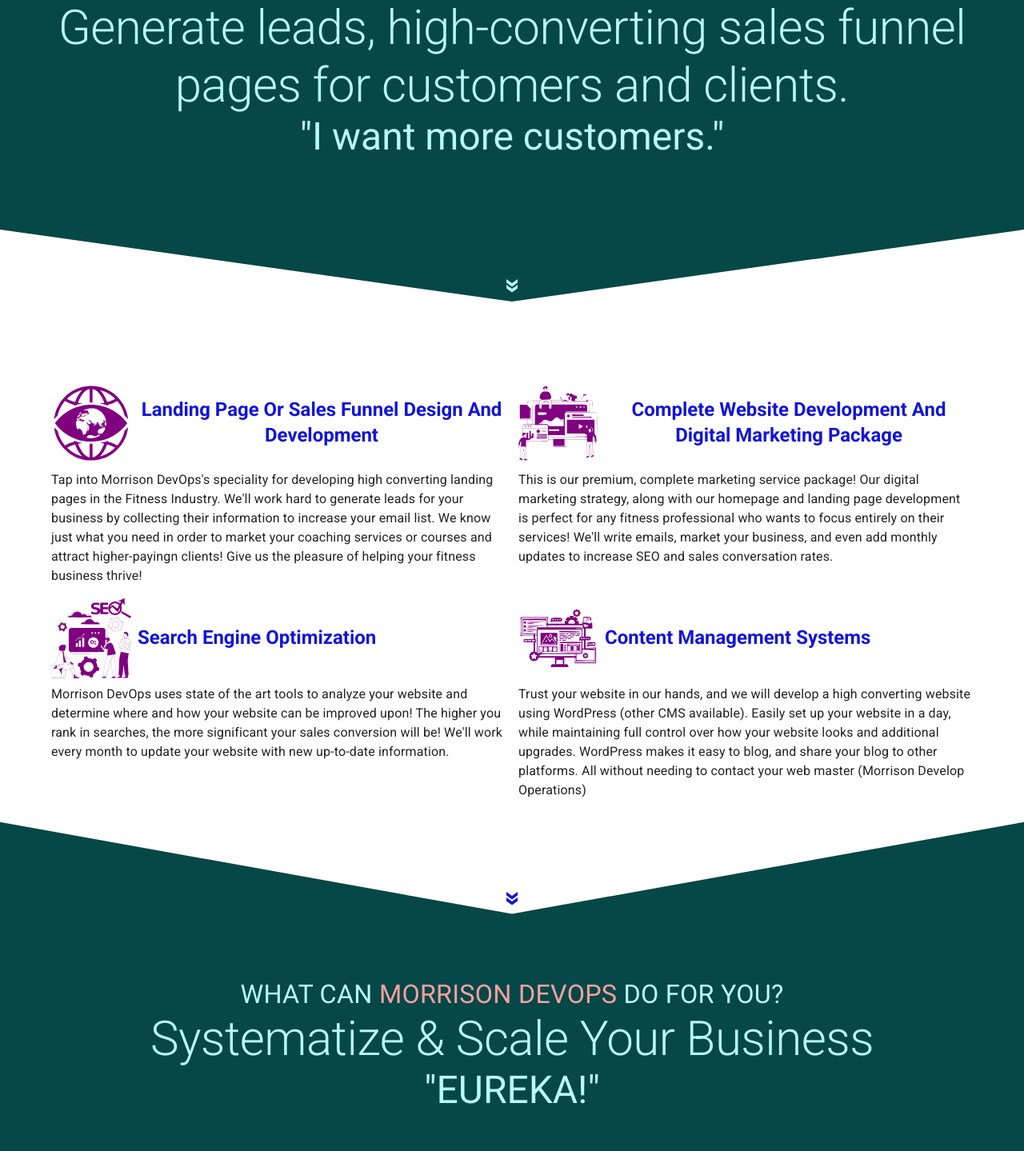
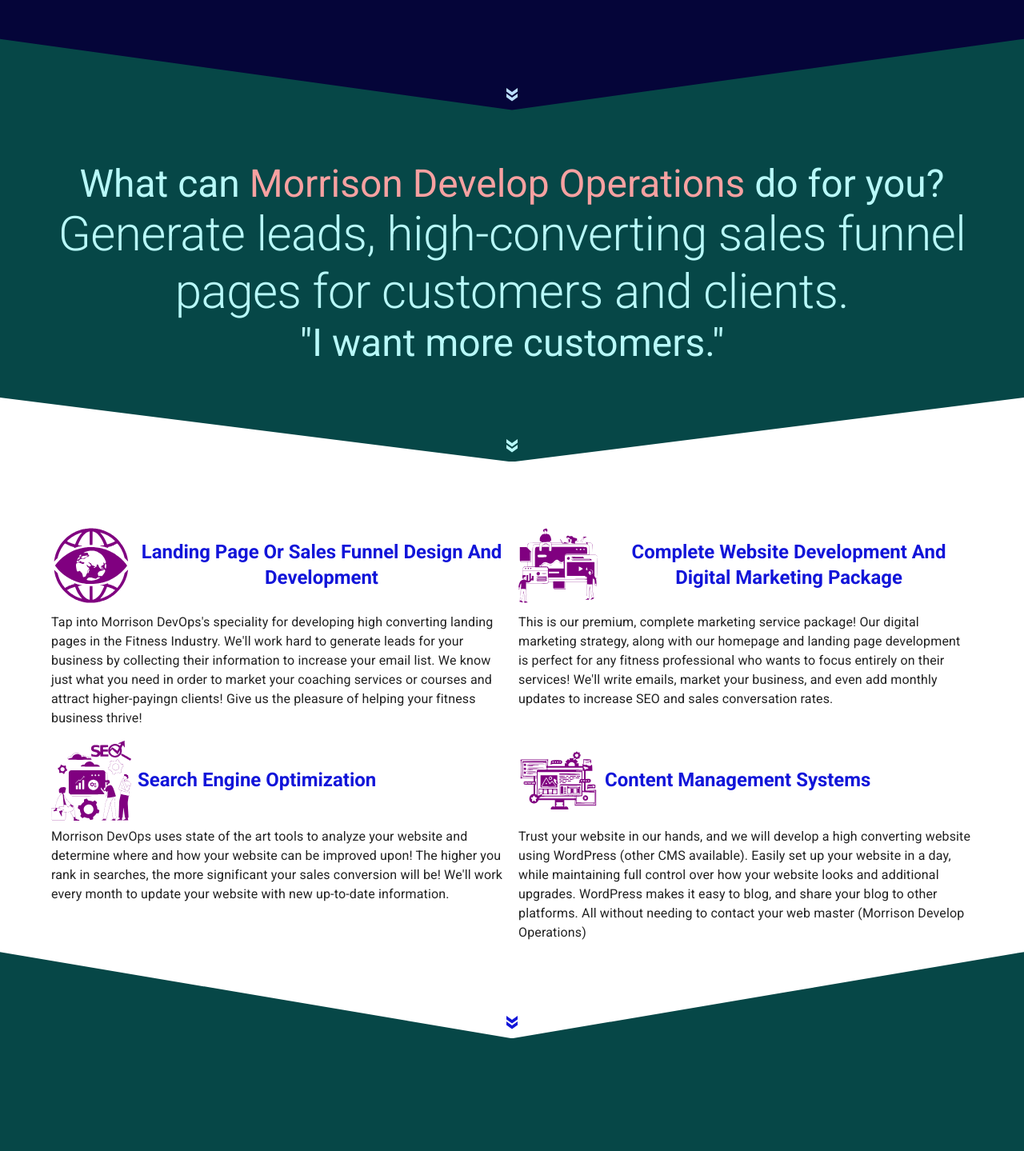
Before and after one commit to mjmorrison10/landing-page-template, a Next.js app: page / in a window 1280 px wide. Shown: the part 1111-2550 px from the top of the page at 80% size. Built offline with nearby package versions, Linux system fonts and the light colour scheme.

Commit message:
responsive design

```diff
--- a/Components/EleventhSection.js
+++ b/Components/EleventhSection.js
@@ -60,7 +60,7 @@
     minHeight: "50vh",
     display: "flex",
     alignItems: "center",
-    justifyContent: "space-around",
+    justifyContent: "center",
     flexDirection: "column",
     gap: 1,
     textAlign: "center",
@@ -69,13 +69,14 @@
     backgroundRepeat: "no-repeat",
     backgroundSize: "cover",
     boxShadow: `inset 0 0 0 1000px rgba(0,0,0,.5)`,
+    py: 1,
   };
 
   let secondBoxStyles = {
     minHeight: "50vh",
     display: "flex",
     alignItems: "center",
-    justifyContent: "space-around",
+    justifyContent: "center",
     flexDirection: "column",
     gap: 1,
     textAlign: "center",
@@ -84,6 +85,7 @@
     backgroundRepeat: "no-repeat",
     backgroundSize: "cover",
     boxShadow: `inset 0 0 0 1000px rgba(0,0,0,.6)`,
+    py: 1,
   };
   let thirdBoxStyles = {
     minHeight: "60vh",
@@ -97,6 +99,8 @@
     backgroundPosition: "center",
     backgroundRepeat: "no-repeat",
     backgroundSize: "cover",
+    py: 1,
+    pb: 5,
   };
 
   const header01 = {
@@ -144,7 +148,7 @@
   return (
     // <Box sx={sectionStyles}>
     // {/* <Box sx={containerStyles}> */}
-    <Grid container sx={topSectionStyles}>
+    <Grid container sx={topSectionStyles} id="Apply Content">
       <Grid item xs={12} md={6} sx={firstBoxStyles}>
         <Typography variant="h4" component="h2" sx={header01}>
           {content.header01a}
--- a/Components/FourthIntro.js
+++ b/Components/FourthIntro.js
@@ -15,7 +15,8 @@
     bgcolor: "darkBg.secondary",
     minHeight: "75vh",
     mt: -15,
-    pt: {xs: 10, md: 15,},
+    pt: {xs: 20, sm: 10, md: 30,},
+    gap: 10,
     clipPath: clipPathBottom2,
     zIndex: 9,
     position: "relative",
@@ -23,17 +24,18 @@
     flexDirection: "column",
     alignItems: "center",
 
-    justifyContent: "space-between",
+    justifyContent: "flex-end",
   };
 
   const containerStyles = {
-    pt: 10,
+    // pt: 10,
     display: "flex",
     justifyContent: "center",
     alignItems: "center",
     flexDirection: "column",
     textAlign: "center",
     color: "darkBgSecondary.main",
+    flexGrow: 1,
   };
 
   const header = { textTransform: "uppercase" };
@@ -72,7 +74,7 @@
       </Container>
 
       <Box sx={iconButtonBoxStyles}>
-        <IconButton sx={arrowIconStyles}>
+        <IconButton sx={arrowIconStyles} href="#SystemsContent">
           <DoubleArrow color={"darkBgSecondary"} />
           {/* <MorrisonDevOpsIcon color="blue" sx={iconRootStyles} /> */}
         </IconButton>
--- a/Components/Header.js
+++ b/Components/Header.js
@@ -184,6 +184,7 @@
               <DialogContent sx={dialogContentStyles}>
                 {content.pages.map((page) => (
                   <Button
+                    key={page}
                     color="darkBg"
                     variant="contained"
                     href={
--- a/Components/Intro.js
+++ b/Components/Intro.js
@@ -38,26 +38,26 @@
   color: "darkBgPrimary.light",
   backgroundColor: "darkBg.main",
   clipPath: clipPathBottom,
+  // pb: "6%",
+  pt: { xs: 20, sm: 15, md: 10 },
 
-  // pb: "6%",
-  pt: { xs: 20, sm: 5, md: 0 },
   display: "flex",
   flexDirection: "column",
-  justifyContent: "space-between",
+  justifyContent: "flex-end",
   alignItems: "center",
   zIndex: 20,
   position: "relative",
 };
 
 const containerStyles = {
-  height: "100vh",
+  // height: "100vh",
   display: "flex",
   flexDirection: "column",
   alignItems: "center",
   justifyContent: "center",
   textAlign: "center",
-  // gap: 10,
-  mb: { xs: 30, sm: 15, md: 10 },
+  gap: 10,
+  pb: { xs: 30, sm: 15, md: 15 },
 };
 
 const freeAccessStyles = {
@@ -136,7 +136,7 @@
 
 function Intro() {
   return (
-    <Box sx={sectionStyles}  id="Get Started">
+    <Box sx={sectionStyles} id="Get Started">
       <Container maxWidth="lg" sx={containerStyles}>
         <MorrisonDevOpsIcon
           color={customColors.icon.blue200}
@@ -213,7 +213,7 @@
       </Container>
 
       <Box sx={iconButtonBoxStyles}>
-        <IconButton sx={arrowIconStyles}>
+        <IconButton sx={arrowIconStyles} href="#Services">
           <DoubleArrow color={"infoRev"} />
           {/* <MorrisonDevOpsIcon color="blue" sx={iconRootStyles} /> */}
         </IconButton>
--- a/Components/NinthSection.js
+++ b/Components/NinthSection.js
@@ -52,7 +52,7 @@
     position: "relative",
     zIndex: 60,
     bgcolor: bgColor,
-    p: { xs: 1, md: 0 },
+    px: { xs: 1, md: 0 },
   };
 
   const containerStyles = {
@@ -126,7 +126,7 @@
   };
 
   const headingTypoStyles = {
-    textAlign: "center",
+    // textAlign: "center",
     color: "info.dark",
     fontWeight: "bold",
     textTransform: "capitalize",
@@ -166,7 +166,7 @@
 
   const arrowIconStyles = {
     // bgcolor: 'blue',
-    color: "darkBg.light",
+    color: "infoRev.dark",
     transform: "rotate(90deg)",
     // position: "absolute",
     // bottom: 5,
@@ -365,7 +365,7 @@
         </Grid>
 
         <Box sx={iconButtonBoxStyles}>
-          <IconButton sx={arrowIconStyles}>
+          <IconButton sx={arrowIconStyles} href="#Apply Content">
             <DoubleArrow />
           </IconButton>
         </Box>
--- a/Components/SecondaryIntro.js
+++ b/Components/SecondaryIntro.js
@@ -19,9 +19,10 @@
 
   const sectionStyles = {
     bgcolor: "darkBg.secondary",
-    minHeight: "75vh",
+    // minHeight: "75vh",
     mt: -12,
-    pt: "8%",
+    pt: 20,
+    // pt: "8%",
     clipPath: clipPathBottom2,
 
     zIndex: 19,
@@ -29,13 +30,13 @@
     display: "flex",
     flexDirection: "column",
     alignItems: "center",
-
-    justifyContent: "space-between",
+    justifyContent: "flex-end",
+    gap: 10,
   };
 
   const containerStyles = {
-    pt: 8,
-    pb: 14,
+    // pt: 8,
+    // pb: 14,
     display: "flex",
     justifyContent: "center",
     alignItems: "center",
@@ -78,7 +79,7 @@
       </Container>
 
       <Box sx={iconButtonBoxStyles}>
-        <IconButton sx={arrowIconStyles}>
+        <IconButton sx={arrowIconStyles} href="#ServiceContent">
           <DoubleArrow color={"darkBgSecondary"} />
           {/* <MorrisonDevOpsIcon color="blue" sx={iconRootStyles} /> */}
         </IconButton>
--- a/Components/SeventhSection.js
+++ b/Components/SeventhSection.js
@@ -48,10 +48,15 @@
     position: "relative",
     zIndex: 18,
     bgcolor: "white",
+
   };
 
   const containerStyles = {
     pt: "8%",
+    display: 'flex',
+    alignItems: 'center',
+    justifyContent: 'center',
+    flexGrow: 1,
   };
 
   const headingTypoStyles = {
@@ -79,7 +84,7 @@
   };
 
   return (
-    <Box component="section" sx={sectionStyles}>
+    <Box component="section" sx={sectionStyles} id="Digital Marketing Content">
       <Container sx={containerStyles}>
         <Grid container spacing={2}>
           <Grid item xs={12} md={6}>
@@ -135,7 +140,7 @@
       </Container>
 
       <Box sx={iconButtonBoxStyles}>
-        <IconButton sx={arrowIconStyles}>
+        <IconButton sx={arrowIconStyles} href="#Six Motivations">
           <DoubleArrow color={"info"} />
           {/* <MorrisonDevOpsIcon color="blue" sx={iconRootStyles} /> */}
         </IconButton>
--- a/Components/SixthSection.js
+++ b/Components/SixthSection.js
@@ -13,29 +13,29 @@
   };
   const sectionStyles = {
     bgcolor: "darkBg.secondary",
-    minHeight: "75vh",
-    mt: -15,
-    pt: 15,
+    minHeight: "100vh",
+    height: 500,
+    // mt: -15,
+    // pt: 15,
     clipPath: clipPathBottom2,
     zIndex: 9,
     position: "relative",
     display: "flex",
     flexDirection: "column",
     alignItems: "center",
-
     justifyContent: "flex-end",
+    pt: { xs: 20, sm: 20, md: 15 },
   };
 
   const containerStyles = {
     // py: 10,
-    pt: {xs: 20, md: 10},
-    pb: { xs: 20, md: 15 },
     display: "flex",
     justifyContent: "center",
     alignItems: "center",
     flexDirection: "column",
     textAlign: "center",
     color: "darkBgSecondary.main",
+    flexGrow: 1,
   };
 
   const header = { textTransform: "uppercase" };
@@ -74,7 +74,7 @@
       </Container>
 
       <Box sx={iconButtonBoxStyles}>
-        <IconButton sx={arrowIconStyles}>
+        <IconButton sx={arrowIconStyles} href="#Digital Marketing Content">
           <DoubleArrow color={"darkBgSecondary"} />
           {/* <MorrisonDevOpsIcon color="blue" sx={iconRootStyles} /> */}
         </IconButton>
--- a/Components/TenthSection.js
+++ b/Components/TenthSection.js
@@ -14,15 +14,17 @@
     display: "flex",
     alignItems: "center",
     justifyContent: "center",
-    minHeight: "65vh",
+    minHeight: "75vh",
     backgroundColor: "darkBg.main",
 
     color: "darkBgPrimary.light",
     position: "relative",
     zIndex: 9,
+    mt: {xs: -10, md: -15,},
+    pt: 10,
 
-    mt: {xs: -20, md: -10},
-    py: 15,
+    // mt: {xs: -20, md: -10},
+    // py: 15,
   };
 
   const headerStyles = {
--- a/Components/ThirdIntro.js
+++ b/Components/ThirdIntro.js
@@ -42,19 +42,20 @@
   };
 
   const sectionStyles = {
-    minHeight: "80vh",
+    // minHeight: "80vh",
     clipPath: clipPathBottom4,
-
     display: "flex",
     flexDirection: "column",
-    justifyContent: "space-between",
+    justifyContent: "flex-end",
     position: "relative",
     zIndex: 18,
+    gap: 10,
+    pt: 10,
     bgcolor: "white",
   };
 
   const containerStyles = {
-    py: "8%",
+    // py: 10,
   };
 
   const headingTypoStyles = {
@@ -62,8 +63,8 @@
     color: "info.main",
     fontWeight: "bold",
     textTransform: "capitalize",
-    display: 'flex',
-    alignItems: 'center',
+    display: "flex",
+    alignItems: "center",
     gap: 1,
   };
 
@@ -82,7 +83,7 @@
   };
 
   return (
-    <Box component="section" sx={sectionStyles}>
+    <Box component="section" sx={sectionStyles} id="ServiceContent">
       <Container sx={containerStyles}>
         <Grid container spacing={2}>
           <Grid item xs={12} md={6}>
@@ -138,7 +139,7 @@
       </Container>
 
       <Box sx={iconButtonBoxStyles}>
-        <IconButton sx={arrowIconStyles}>
+        <IconButton sx={arrowIconStyles} href="#Systems">
           <DoubleArrow color={"info"} />
           {/* <MorrisonDevOpsIcon color="blue" sx={iconRootStyles} /> */}
         </IconButton>
--- a/Components/ThirteenthSection.js
+++ b/Components/ThirteenthSection.js
@@ -24,13 +24,14 @@
     justifyContent: "center",
     alignItems: "center",
     flexDirection: "column",
+    bgcolor: "darkBg.secondary",
+    color: "darkBgSecondary.main",
     py: 10,
   };
 
   const headerStyles = {
     textAlign: "center",
     fontWeight: "bold",
-    color: "darkBg.light",
     maxWidth: "30ch",
   };
 
@@ -39,10 +40,12 @@
   const iconBtnStyles = (icon) => {
     let color;
 
-    if (icon === "ig") color = "red";
-    if (icon === "fb") color = "info.dark";
-    if (icon === "twit") color = "cyan";
-    if (icon === "email") color = "darkBg.light";
+
+    if (icon === "ig") color = "darkBgSecondary.main";
+    if (icon === "fb") color = "darkBgSecondary.dark";
+    if (icon === "twit") color = "darkBgSecondary.light";
+    if (icon === "email") color = "darkBgSecondary.dark";
+    if (icon === "gh") color = "darkBgSecondary.main";
     return {
       color: color,
     };
```
Also changed, not shown: Components/FifthSection.js (+14 -9 lines).
